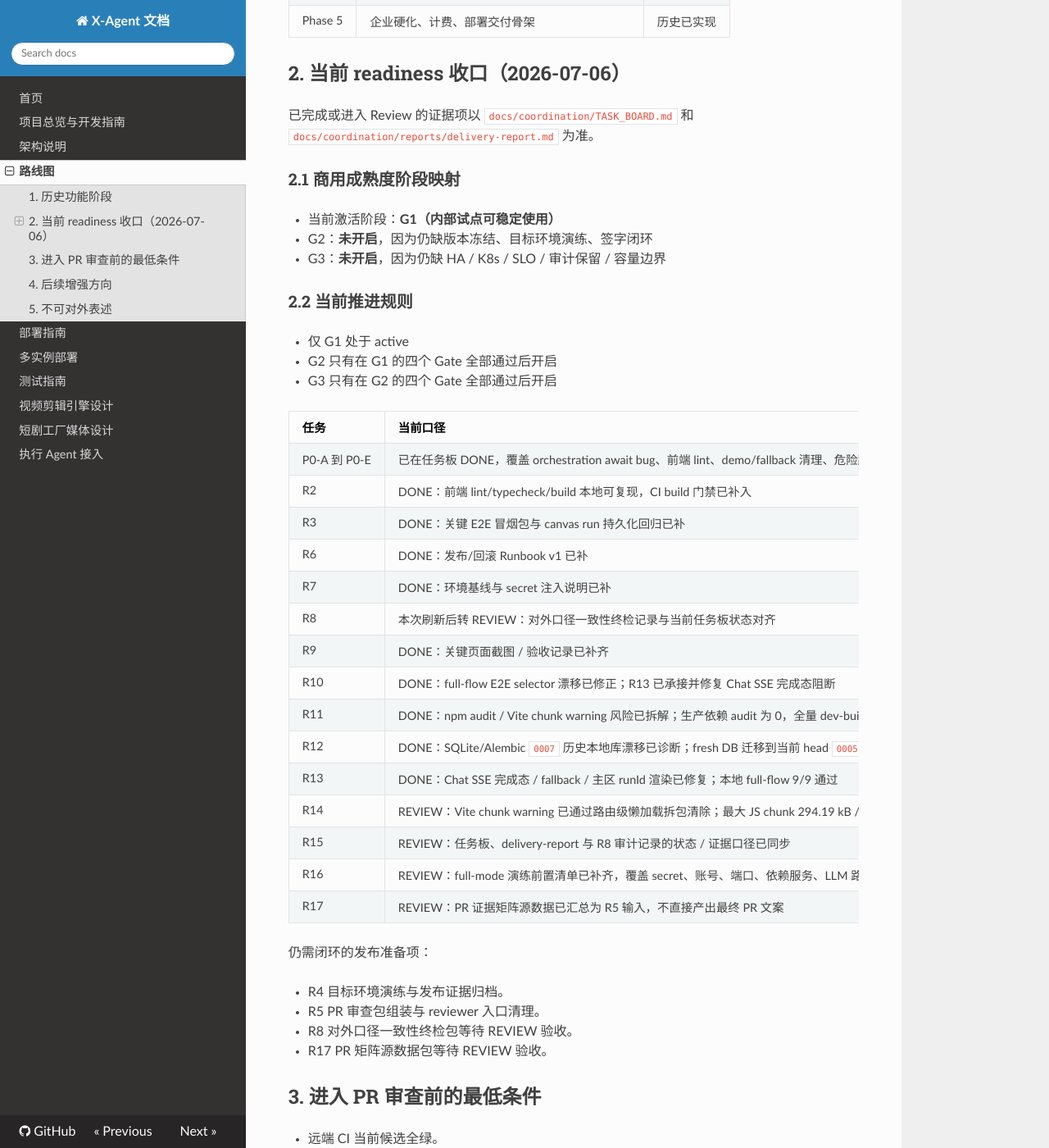
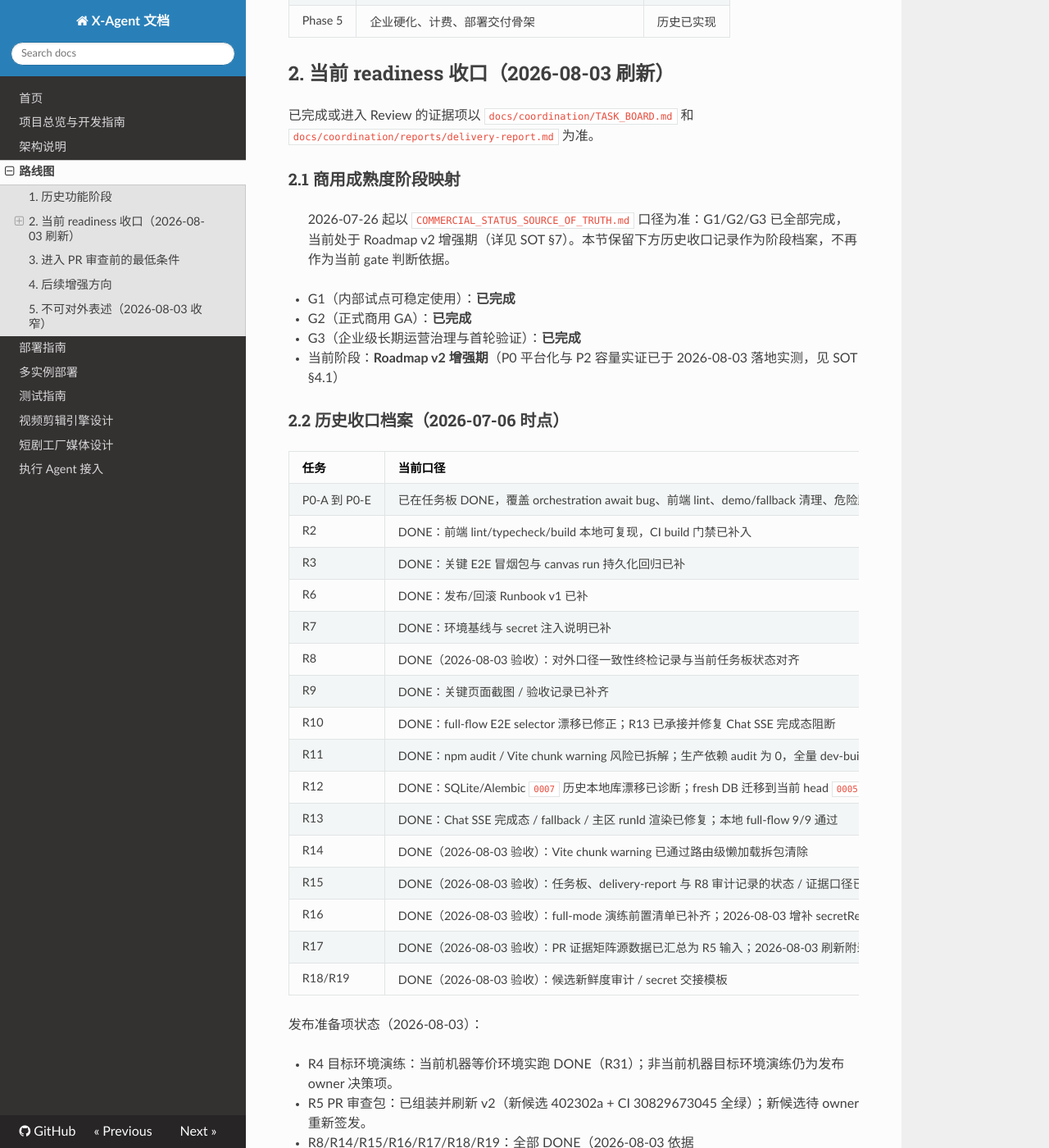
Before and after one commit to xiongpinji/xiongbao, an MkDocs documentation site: the page built from docs/ROADMAP.md, in a window 1280 px wide and 1400 px high, scrolled down 576 px. Shown: the whole window at 82% size. Built offline with MkDocs 1.6.1, drawn with Linux system fonts in a browser that asks for light colours; nearby versions of some CDN libraries; some of the changed text lies outside the part shown.

Commit message:
docs(release): 验收后 4 个收尾小包 — 口径刷新/R17 矩阵/R16 secretRef/e2e 门禁
- 口径刷新：SOT 增补 2026-08-03 已核验事实（P0 平台化/P2 容量实测/
  SSO/沙箱/CI 门禁），§7 P0/P2 状态勾选，补齐空缺的 §10 结论；
  README 与 ROADMAP 修正与 SOT 矛盾的过期口径（'未达 GA'/'G2 G3 未开启'），
  ROADMAP §5 不可对外表述按 SOT 收窄
- R17 矩阵刷新附录：§2.4/2.6/§8 补 SSO/沙箱/e2e/压测证据
- R16 §8 增补：secretRef file:/env: 注入路径（已对照 secrets.py 实现核实）
- ci.yml：e2e-api 与 backend 结果解耦（always() && != cancelled），
  防止 backend 红连带 SKIPPED 掩盖 API 口径漂移

```diff
--- a/docs/COMMERCIAL_STATUS_SOURCE_OF_TRUTH.md
+++ b/docs/COMMERCIAL_STATUS_SOURCE_OF_TRUTH.md
@@ -2,7 +2,7 @@
 
 > **用途：** 本文档是 `xagent` 当前项目状态、发布口径与商用 readiness 判断的唯一事实源。凡是 README、ROADMAP、项目总览、接手说明、对外同步材料与本文件冲突时，以本文件为准。
 >
-> **更新时间：** 2026-07-26
+> **更新时间：** 2026-08-03（增补：Roadmap v2 P0 平台化与 P2 容量实证落地证据、CI 门禁补强；README 口径同步修正）
 >
 > **适用对象：** owner、研发、QA、交付、下一位接手者。
 
@@ -122,6 +122,16 @@
 
 这些事实来自接手说明、对应运行日志与本轮协调交付证据，而不是纯规划口径。
 
+### 4.1 2026-08-03 增补事实（Roadmap v2 落地证据）
+
+- **P0 平台化已落地并实测**：`secretRef` 外部密管（`SECRETREF:file:/env:`，生产 fail-fast，vault 预留）+ Helm chart 产品化（全套模板 + default/dev/staging/prod/enterprise 五套 values 渲染通过）— 944675b；P0 不再停留于方向层
+- **SSO/OIDC 授权码流端到端实测通过**：Keycloak 26 discovery/302/换票/JWKS 验签/JIT 开户/state 防重放；SSO token 与本地账号 token 双源共存（alg 路由双源校验，伪造双算法均拒）— `audit-20260802/SANDBOX_SSO_REVERIFY_20260803.md`
+- **沙箱分级 L1 Docker 实测通过**：stdout/stderr 分流回收、只读 rootfs/禁网/内存限额/超时 kill/一次性容器、逃逸尝试全拦截；python_exec 在沙箱 disabled 时 fail-closed 不回退宿主机；L2 E2B 代码就绪（无 key 未实测）— 同上
+- **P2 容量实证第一轮闭环**：三瓶颈（bcrypt 同步阻塞 / skills 双重序列化 / 限流硬编码）全部修复并实测——login c=50 3.2→54.8 RPS（17×）、skills c=50 31.5→162.3 RPS（5.2×）、限流 XAGENT_SECURITY__RATE_LIMIT_* 全项可配
+- **P2 正式压测**：10min soak 142,720 请求全 200 无泄漏迹象；Postgres 目标配置不劣于 SQLite；4 worker 形态 canvas c=10 达 606 RPS（6.4×）— `audit-20260802/LOAD_TEST_FORMAL_20260803.md`
+- **CI 门禁补强**：PR #7 新候选 backend/frontend/license-gate/e2e-api 全绿（run 30829673045）；e2e-api 与 backend 解耦防止连带 SKIPPED 掩盖 API 漂移；/perf 端点存量 bug 修复
+- **多实例 HA 仍未正式验证**（Redis 化完成但未经多实例实测）；**L2 E2B 未实测**（无 key）；**非当前机器的目标环境演练仍未做**——此三项维持原边界不外推
+
 ---
 
 ## 5. 历史阶段完成 ≠ 当前正式 GA
@@ -162,10 +172,10 @@
 G1/G2/G3 已完成，当前优先级按 Roadmap v2 方向排列：
 
 ### P0（平台化增强）
-- `secretRef` / external secret manager 真正落地（当前仍停留在方向层）
-- Helm chart 产品化补齐
-- 标准环境模板（dev / staging / prod / enterprise）
-- 平台级配置治理与差异控制
+- ✅ `secretRef` / external secret manager 已落地（file:/env:，生产 fail-fast；vault 预留）— 2026-08-03
+- ✅ Helm chart 产品化补齐（五套 values 渲染通过）— 2026-08-03
+- ✅ 标准环境模板（dev / staging / prod / enterprise values）— 2026-08-03
+- 平台级配置治理与差异控制（进行中）
 
 ### P1（自动化运营增强）
 - 自动告警联动
@@ -174,9 +184,9 @@ G1/G2/G3 已完成，当前优先级按 Roadmap v2 方向排列：
 - 发布后观测结果自动汇总
 
 ### P2（容量与性能实证）
-- 正式压测基线
-- 多实例一致性与扩容实证
-- 队列 / 缓存 / LLM 路径瓶颈治理
+- ✅ 正式压测基线（两轮：基线 + soak/Postgres/多 worker）— 2026-08-03
+- 多实例一致性与扩容实证（Redis 化完成，多实例实测未做）
+- ✅ 队列 / 缓存 / LLM 路径瓶颈治理（三瓶颈修复实测；skills/login 路径）— 2026-08-03
 
 ### P3（商业复制增强）
 - 标准交付模板与角色包
@@ -223,4 +233,6 @@ G1/G2/G3 已完成，当前优先级按 Roadmap v2 方向排列：
 
 **当前结论：**
 
+G1/G2/G3 已全部完成，项目按当前定义达到商用交付标准，处于 Roadmap v2 增强期。截至 2026-08-03：P0 平台化（secretRef + Helm）与 P2 容量实证（三瓶颈修复 + soak/Postgres/多 worker 基线）已落地并实测；剩余边界为——多实例 HA 未正式验证、L2 E2B 云沙箱未实测（无 key）、非当前机器的目标环境演练未做、新候选（c175201 后 221 提交）待 owner 重新签发。
+
 > `xagent` 已达到当前定义下的**商用交付标准**。项目已完成内部试点可稳定使用（G1）、正式商用 GA（G2）与企业级长期运营治理与首轮验证（G3）的完整 Goal 收口，当前可以明确按“正式商用可交付”口径对外表述。后续若继续推进，将属于下一轮增强与演进，而不是当前交付标准仍未达成。
--- a/docs/ROADMAP.md
+++ b/docs/ROADMAP.md
@@ -15,21 +15,20 @@ Phase 0-5 表示代码骨架、接入点和本地能力链路的历史建设路
 | Phase 4 | React 前端工作台、Tauri 桌面壳 | 历史已实现 |
 | Phase 5 | 企业硬化、计费、部署交付骨架 | 历史已实现 |
 
-## 2. 当前 readiness 收口（2026-07-06）
+## 2. 当前 readiness 收口（2026-08-03 刷新）
 
 已完成或进入 Review 的证据项以 `docs/coordination/TASK_BOARD.md` 和 `docs/coordination/reports/delivery-report.md` 为准。
 
 ### 2.1 商用成熟度阶段映射
 
-- 当前激活阶段：**G1（内部试点可稳定使用）**
-- G2：**未开启**，因为仍缺版本冻结、目标环境演练、签字闭环
-- G3：**未开启**，因为仍缺 HA / K8s / SLO / 审计保留 / 容量边界
+> 2026-07-26 起以 `COMMERCIAL_STATUS_SOURCE_OF_TRUTH.md` 口径为准：G1/G2/G3 已全部完成，当前处于 Roadmap v2 增强期（详见 SOT §7）。本节保留下方历史收口记录作为阶段档案，不再作为当前 gate 判断依据。
 
-### 2.2 当前推进规则
+- G1（内部试点可稳定使用）：**已完成**
+- G2（正式商用 GA）：**已完成**
+- G3（企业级长期运营治理与首轮验证）：**已完成**
+- 当前阶段：**Roadmap v2 增强期**（P0 平台化与 P2 容量实证已于 2026-08-03 落地实测，见 SOT §4.1）
 
-- 仅 G1 处于 active
-- G2 只有在 G1 的四个 Gate 全部通过后开启
-- G3 只有在 G2 的四个 Gate 全部通过后开启
+### 2.2 历史收口档案（2026-07-06 时点）
 
 | 任务 | 当前口径 |
 |---|---|
@@ -38,23 +37,23 @@ Phase 0-5 表示代码骨架、接入点和本地能力链路的历史建设路
 | R3 | DONE：关键 E2E 冒烟包与 canvas run 持久化回归已补 |
 | R6 | DONE：发布/回滚 Runbook v1 已补 |
 | R7 | DONE：环境基线与 secret 注入说明已补 |
-| R8 | 本次刷新后转 REVIEW：对外口径一致性终检记录与当前任务板状态对齐 |
+| R8 | DONE（2026-08-03 验收）：对外口径一致性终检记录与当前任务板状态对齐 |
 | R9 | DONE：关键页面截图 / 验收记录已补齐 |
 | R10 | DONE：full-flow E2E selector 漂移已修正；R13 已承接并修复 Chat SSE 完成态阻断 |
 | R11 | DONE：npm audit / Vite chunk warning 风险已拆解；生产依赖 audit 为 0，全量 dev-build 工具链风险未清零 |
 | R12 | DONE：SQLite/Alembic `0007` 历史本地库漂移已诊断；fresh DB 迁移到当前 head `0005` 通过 |
 | R13 | DONE：Chat SSE 完成态 / fallback / 主区 runId 渲染已修复；本地 full-flow 9/9 通过 |
-| R14 | REVIEW：Vite chunk warning 已通过路由级懒加载拆包清除；最大 JS chunk 294.19 kB / gzip 96.09 kB，本地 full-flow 9/9 通过 |
-| R15 | REVIEW：任务板、delivery-report 与 R8 审计记录的状态 / 证据口径已同步 |
-| R16 | REVIEW：full-mode 演练前置清单已补齐，覆盖 secret、账号、端口、依赖服务、LLM 路径和 compose config 预检 |
-| R17 | REVIEW：PR 证据矩阵源数据已汇总为 R5 输入，不直接产出最终 PR 文案 |
+| R14 | DONE（2026-08-03 验收）：Vite chunk warning 已通过路由级懒加载拆包清除 |
+| R15 | DONE（2026-08-03 验收）：任务板、delivery-report 与 R8 审计记录的状态 / 证据口径已同步 |
+| R16 | DONE（2026-08-03 验收）：full-mode 演练前置清单已补齐；2026-08-03 增补 secretRef 注入路径（§8） |
+| R17 | DONE（2026-08-03 验收）：PR 证据矩阵源数据已汇总为 R5 输入；2026-08-03 刷新附录见 `R17_EVIDENCE_MATRIX_REFRESH_20260803.md` |
+| R18/R19 | DONE（2026-08-03 验收）：候选新鲜度审计 / secret 交接模板 |
 
-仍需闭环的发布准备项：
+发布准备项状态（2026-08-03）：
 
-- R4 目标环境演练与发布证据归档。
-- R5 PR 审查包组装与 reviewer 入口清理。
-- R8 对外口径一致性终检包等待 REVIEW 验收。
-- R17 PR 矩阵源数据包等待 REVIEW 验收。
+- R4 目标环境演练：当前机器等价环境实跑 DONE（R31）；非当前机器目标环境演练仍为发布 owner 决策项。
+- R5 PR 审查包：已组装并刷新 v2（新候选 402302a + CI 30829673045 全绿）；新候选待 owner 重新签发。
+- R8/R14/R15/R16/R17/R18/R19：全部 DONE（2026-08-03 依据 REVIEW_ACCEPTANCE_PACKET_20260803 验收）。
 
 ## 3. 进入 PR 审查前的最低条件
 
@@ -74,11 +73,12 @@ Phase 0-5 表示代码骨架、接入点和本地能力链路的历史建设路
 - 计费、审计、租户隔离的更大规模场景验证。
 - 桌面壳打包、签名和分发验证。
 
-## 5. 不可对外表述
+## 5. 不可对外表述（2026-08-03 收窄）
 
-在 R1/R4/R5 等发布准备证据闭环前，不应把当前仓库表述为：
+按 SOT（2026-07-26）口径，项目已可按「正式商用可交付」对外表述。但以下事项仍**不可**宣称：
 
-- 正式商用 GA。
-- 无需审查即可发布。
-- 已完成目标环境发布演练。
-- 已具备生产 secret manager / K8s secretRef 实际接入证据。
+- 已完成多实例 HA / K8s 生产级验证（Redis 化完成但未经正式多实例实测）。
+- L2 E2B 云沙箱已实测可用（代码就绪，无 key 未实测）。
+- 已完成非当前机器的客户目标环境演练（当前机器等价演练 DONE，客户现场未做）。
+- 新候选（c175201 后 221 提交）已获 owner 签发（签发为剩余人工 gate）。
+- SaaS 级并发容量承诺（仅有单机基线与 4 worker 形态实测）。
```
Also changed, not shown: README.md (+2 -2 lines), docs/coordination/reports/R16_FULL_MODE_REHEARSAL_PREP.md (+37 -0 lines), docs/coordination/reports/R17_EVIDENCE_MATRIX_REFRESH_20260803.md (added, +47 -0 lines), 1 other file.
